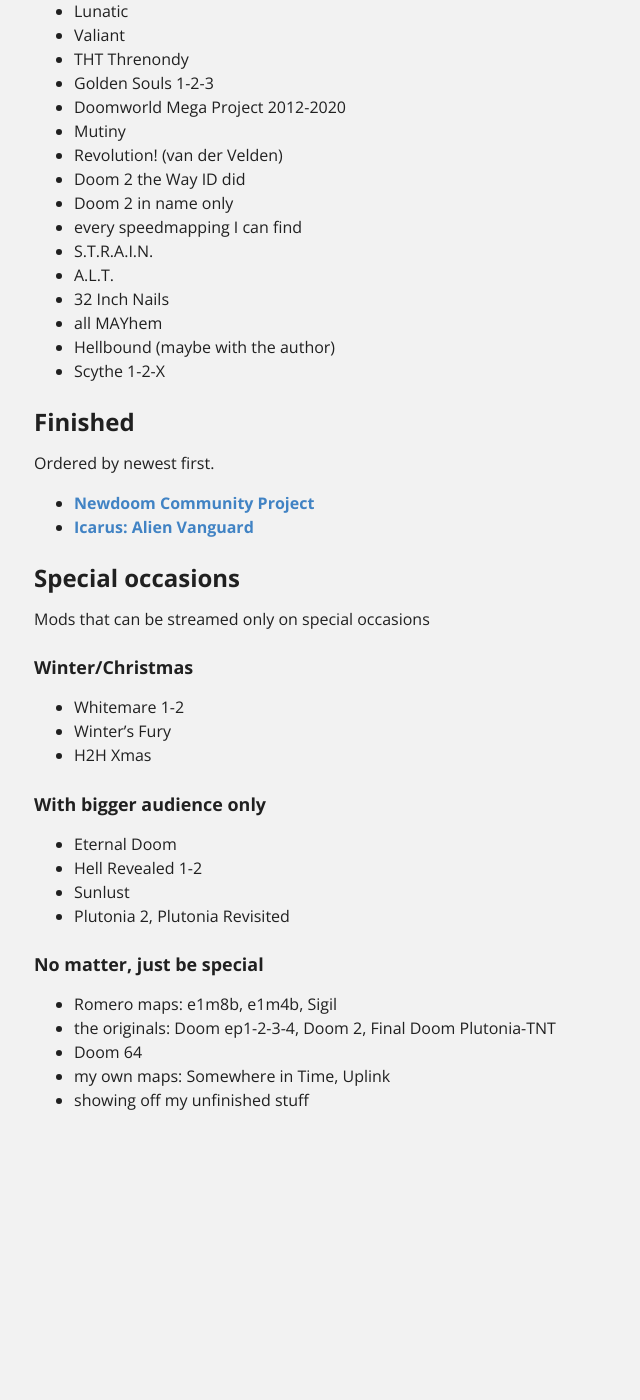
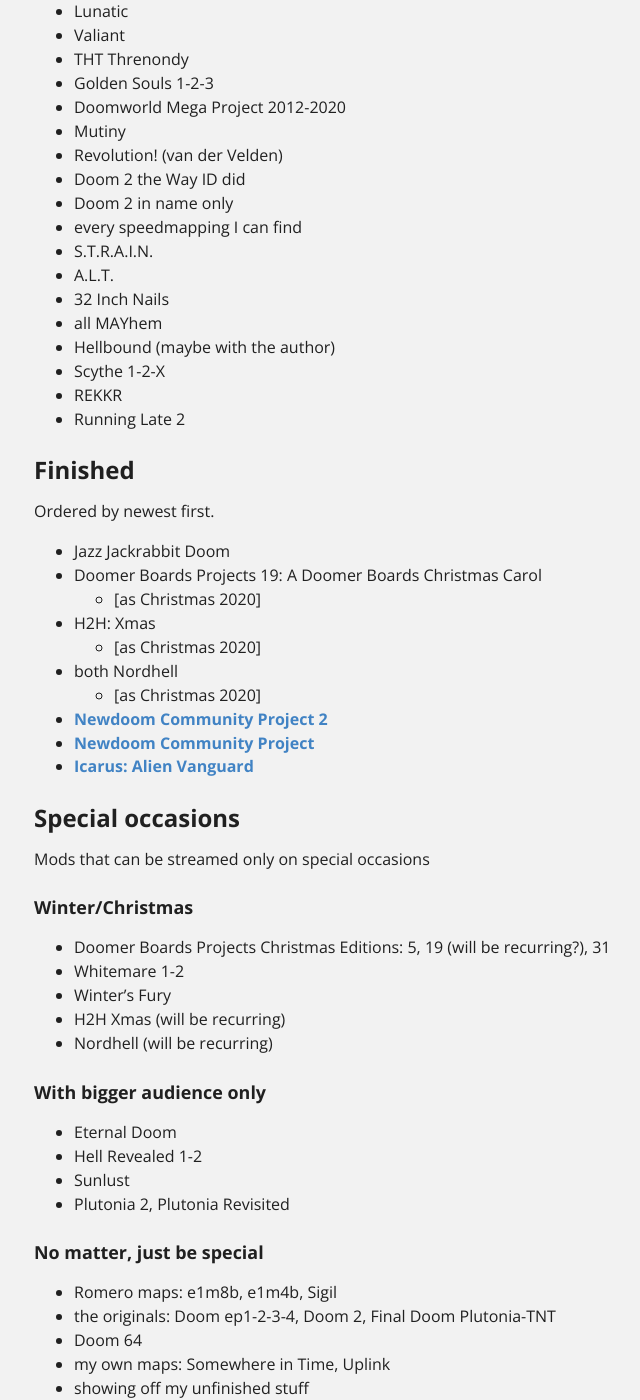
Before and after one commit to Katamori/katamori.github.io, a Jekyll site: the page built from twitch/modlist.md, in a window 1280 px wide and 1400 px high, scrolled down 474 px. Shown: the whole window, without its empty margins (256-896 px from the left). Built offline with Jekyll 4.4.1, drawn with Linux system fonts in a browser that asks for light colours; before the commit the page ends 1586 px from its top, so only the background shows below that; some of the changed text lies outside the part shown.

Commit message:
update modlist

```diff
--- a/twitch/modlist.md
+++ b/twitch/modlist.md
@@ -8,7 +8,7 @@
 
 ## In progress
 
-* [**Newdoom Community Project 2**](https://katamori.github.io/twitch/stream-archive#newdoom-community-project-2)
+* [Hocus Pocus Doom]
 
 ## Planned
 
@@ -35,10 +35,25 @@
 * all MAYhem
 * Hellbound (maybe with the author)
 * Scythe 1-2-X
+* REKKR
+* Running Late 2
 
 ## Finished
 
 Ordered by newest first.
+
+* Jazz Jackrabbit Doom
+
+* Doomer Boards Projects 19: A Doomer Boards Christmas Carol
+    * [as Christmas 2020]
+
+* H2H: Xmas
+    * [as Christmas 2020]
+
+* both Nordhell
+    * [as Christmas 2020]
+
+* [**Newdoom Community Project 2**](https://katamori.github.io/twitch/stream-archive#newdoom-community-project-2)
 
 * [**Newdoom Community Project**](https://katamori.github.io/twitch/stream-archive#newdoom-community-project)
 
@@ -50,9 +65,11 @@
 
 ### Winter/Christmas
 
+* Doomer Boards Projects Christmas Editions: 5, 19 (will be recurring?), 31
 * Whitemare 1-2
 * Winter's Fury
-* H2H Xmas
+* H2H Xmas (will be recurring)
+* Nordhell (will be recurring)
 
 ### With bigger audience only
 
```
